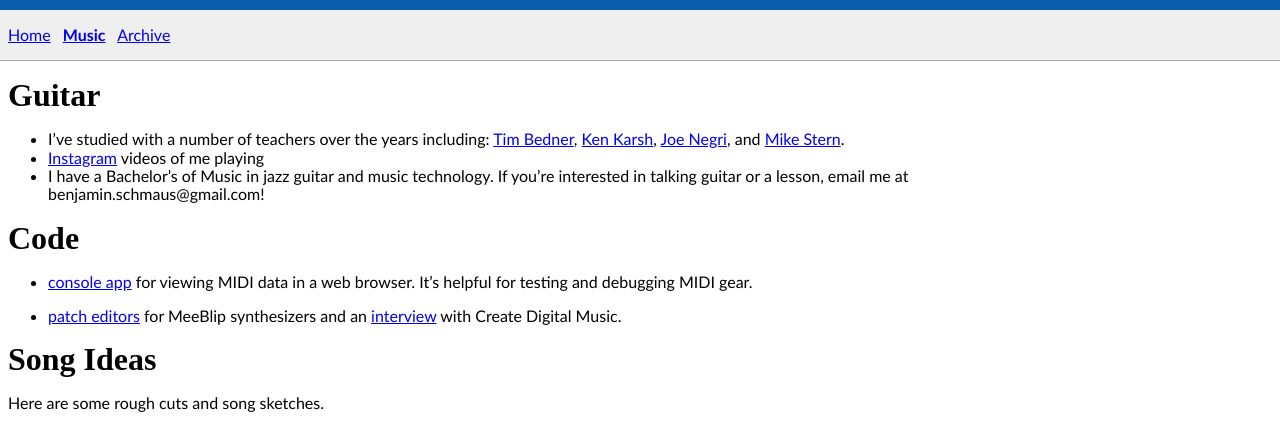
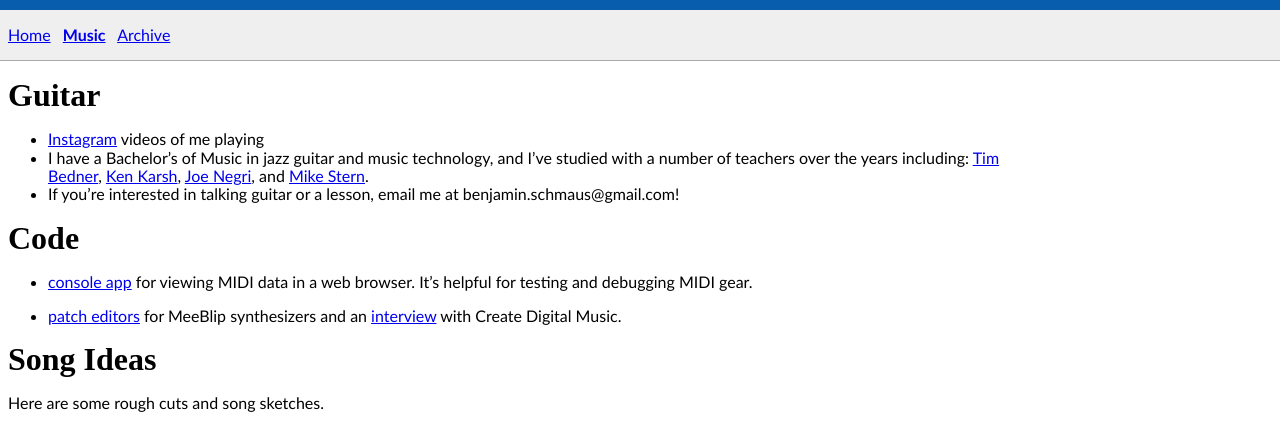
Before and after one commit to benschmaus/benschmaus.github.com, a Jekyll site: the page built from music.md, in a window 1280 px wide and 900 px high, cut to the strip 0-425 px from the top of the window. Built offline with Jekyll 4.4.1, drawn with Linux system fonts in a browser that asks for light colours.

Commit message:
content tweaks

```diff
--- a/music.md
+++ b/music.md
@@ -6,9 +6,9 @@
 
 # Guitar
 
-* I've studied with a number of teachers over the years including: [Tim Bedner](https://timbedner.com/), [Ken Karsh](http://kenkarshguitar.com/about/), [Joe Negri](https://en.wikipedia.org/wiki/Joe_Negri), and [Mike Stern](https://en.wikipedia.org/wiki/Mike_Stern).
 * [Instagram](https://www.instagram.com/schmaus6/) videos of me playing
-* I have a Bachelor's of Music in jazz guitar and music technology.  If you're interested in talking guitar or a lesson, email me at benjamin.schmaus@gmail.com!
+* I have a Bachelor's of Music in jazz guitar and music technology, and I've studied with a number of teachers over the years including: [Tim Bedner](https://timbedner.com/), [Ken Karsh](http://kenkarshguitar.com/about/), [Joe Negri](https://en.wikipedia.org/wiki/Joe_Negri), and [Mike Stern](https://en.wikipedia.org/wiki/Mike_Stern).
+* If you're interested in talking guitar or a lesson, email me at benjamin.schmaus@gmail.com!
 
 # Code
 
```
Also changed, not shown: index.md (+1 -1 lines).
